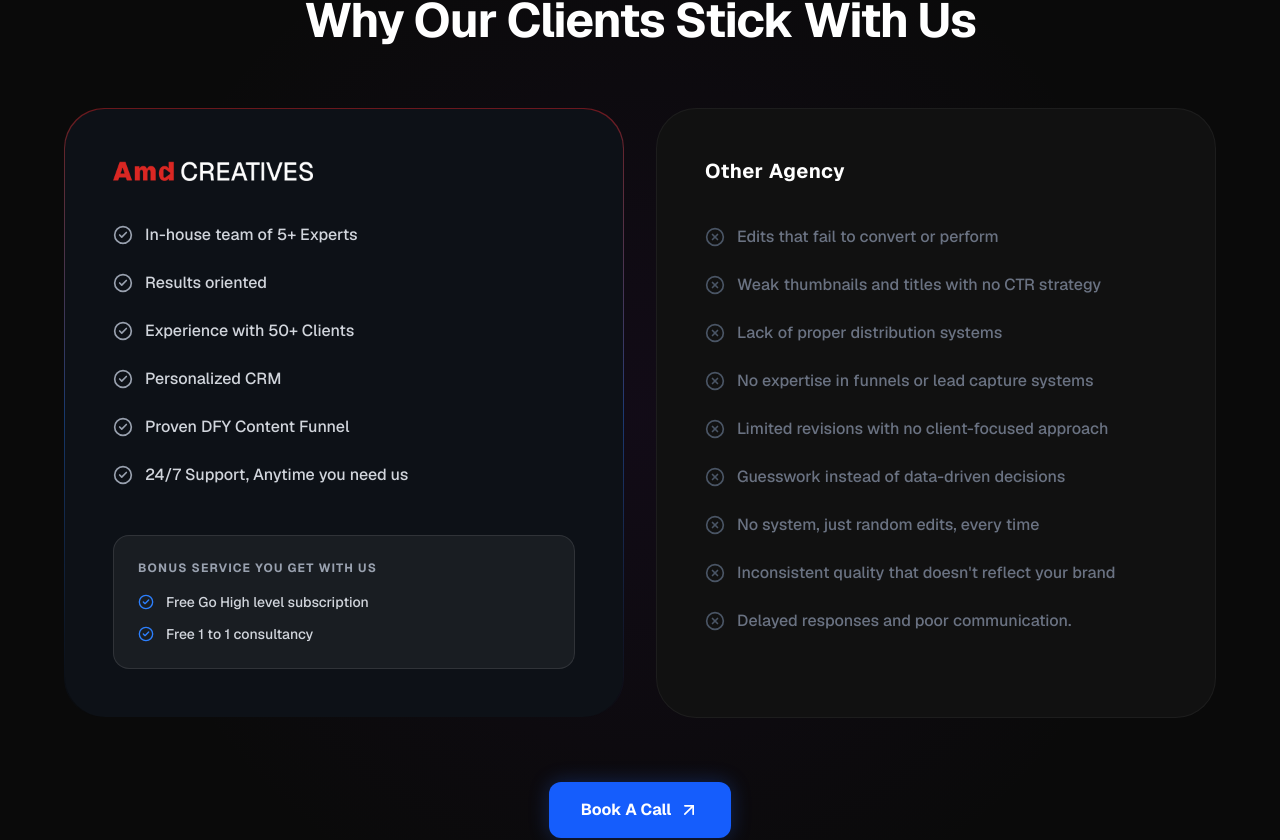
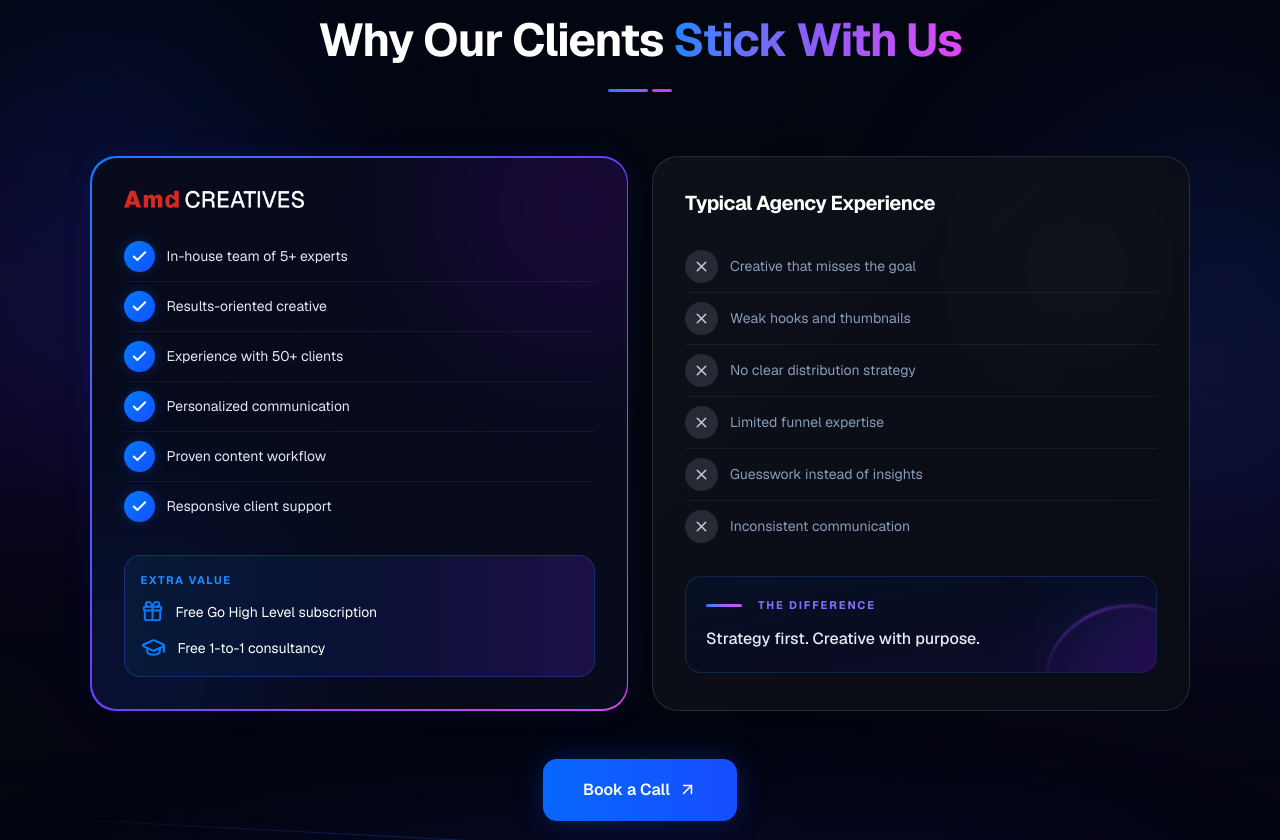
Before and after one commit to amdcreatives/amdcreatives.com, a Next.js app: page / in a window 1280 px wide. Shown: the part 3001-3841 px from the top of the page. Built offline with nearby package versions, Linux system fonts and the light colour scheme.

Commit message:
V2: Comparison Section

```diff
--- a/src/components/ui/Comparison.tsx
+++ b/src/components/ui/Comparison.tsx
@@ -1,93 +1,215 @@
-import { CheckCircle2, XCircle } from "lucide-react";
-import { cn } from "@/src/lib/utils"; // Uses the utility we created earlier
-import Image from "next/image";
-import Button from "./Button";
+import Image from 'next/image';
+import Link from 'next/link';
+import {
+  Check,
+  X,
+  ArrowUpRight,
+  Gift,
+  GraduationCap,
+} from 'lucide-react';
+
+const advantages = [
+  'In-house team of 5+ experts',
+  'Results-oriented creative',
+  'Experience with 50+ clients',
+  'Personalized communication',
+  'Proven content workflow',
+  'Responsive client support',
+];
+
+const disadvantages = [
+  'Creative that misses the goal',
+  'Weak hooks and thumbnails',
+  'No clear distribution strategy',
+  'Limited funnel expertise',
+  'Guesswork instead of insights',
+  'Inconsistent communication',
+];
 
 export default function Comparison() {
   return (
-    <section id="creativesComparison" className="bg-[#0a0a0a] py-24 px-6 relative overflow-hidden">
-      {/* Background Glow */}
-      <div className="absolute top-0 left-1/2 -translate-x-1/2 w-full h-full bg-[radial-gradient(circle_at_center,var(--tw-gradient-from)_0%,transparent_65%)] from-purple-900/10 pointer-events-none" />
+    <section
+      id="creativesComparison"
+      className="relative isolate overflow-hidden bg-[#02050E] px-5 py-20 sm:px-8 sm:py-24 lg:px-12 lg:py-28"
+    >
+      {/* Background */}
+      <div className="pointer-events-none absolute inset-0 -z-10 overflow-hidden">
+        <div className="absolute inset-0 bg-linear-to-b from-[#030714] via-[#02050B] to-[#030411]" />
 
-      <div className="max-w-6xl mx-auto relative z-10">
-        <h2 className="text-center text-white text-3xl md:text-5xl font-bold mb-16 tracking-tight">Why Our Clients Stick With Us</h2>
+        <div className="absolute -left-45 top-[8%] h-87.5 w-87.5 rounded-full bg-blue-700/20 blur-[100px] sm:h-120 sm:w-120" />
 
-        <div className="grid md:grid-cols-2 gap-8 items-stretch">
+        <div className="absolute left-[-12%] top-[28%] h-87.5 w-87.5 rounded-full bg-purple-700/20 blur-[130px]" />
 
-          {/* Amd Creatives Column */}
-          <div className="relative p-px rounded-[2.5rem] bg-linear-to-b from-red-500/40 via-blue-500/40 to-transparent">
-            <div className="h-full bg-[#0d1117] rounded-[2.5rem] p-8 md:p-12">
-              <div className="pt-1 mb-10.5">
-                <Image src="/logos/amd-creatives-7.webp" alt="Amd Creatives Logo" width={200} height={22} />
+        <div className="absolute -right-45 top-[22%] h-87.5 w-87.5 rounded-full bg-blue-600/20 blur-[100px] sm:h-112.5 sm:w-112.5" />
+
+        <div className="absolute right-[-10%] top-[35%] h-100 w-100 rounded-full bg-purple-800/20 blur-[140px]" />
+
+        <div className="absolute bottom-[-15%] left-[5%] h-50 w-[90%] rounded-[50%] bg-blue-600/20 blur-[90px]" />
+
+        <div className="absolute bottom-[-18%] right-[5%] h-50 w-[75%] rounded-[50%] bg-purple-700/20 blur-[100px]" />
+
+        <div className="absolute bottom-[8%] left-[-5%] h-px w-[110%] rotate-3 bg-linear-to-r from-transparent via-blue-600/60 to-purple-600/50" />
+
+        <div className="absolute inset-0 bg-[radial-gradient(ellipse_at_center,transparent_10%,rgba(2,5,14,0.35)_75%,#02050E_120%)]" />
+      </div>
+
+      <div className="relative z-10 mx-auto max-w-275">
+        {/* Heading */}
+        <div className="mb-12 text-center sm:mb-14 lg:mb-16">
+          <h2 className="text-3xl font-bold leading-tight tracking-tight text-white sm:text-4xl md:text-[46px]">
+            Why Our Clients{' '}
+            <span className="bg-linear-to-r from-[#1684FF] via-[#8B5CF6] to-[#E044F5] bg-clip-text text-transparent">
+              Stick With Us
+            </span>
+          </h2>
+
+          <div className="mt-5 flex items-center justify-center gap-1">
+            <span className="h-0.75 w-10 rounded-full bg-linear-to-r from-[#087BFF] to-[#8B5CF6]" />
+            <span className="h-0.75 w-5 rounded-full bg-[#C23BFF]" />
+          </div>
+        </div>
+
+        {/* Comparison Table */}
+        <div className="grid items-stretch gap-5 md:grid-cols-2 md:gap-6">
+          {/* AMD Creatives */}
+          <div className="group relative rounded-[26px] bg-linear-to-br from-[#087BFF] via-[#693BFF] to-[#D946EF] p-[1.5px] shadow-[0_0_30px_rgba(57,61,255,0.10)] transition-shadow duration-500 hover:shadow-[0_0_40px_rgba(89,56,255,0.20)]">
+            <div className="relative flex h-full flex-col overflow-hidden rounded-[25px] bg-[#070B1C] p-5 sm:p-7 lg:p-8">
+              {/* Card Glows */}
+              <div className="pointer-events-none absolute -right-20 -top-20 h-64 w-64 rounded-full bg-purple-700/20 blur-[90px]" />
+
+              <div className="pointer-events-none absolute -bottom-20 -left-20 h-64 w-64 rounded-full bg-blue-700/15 blur-[90px]" />
+
+              {/* Logo */}
+              <div className="relative z-10 mb-5 flex items-center sm:mb-6">
+                <Image
+                  src="/logos/amd-creatives-7.webp"
+                  alt="AMD Creatives"
+                  width={220}
+                  height={40}
+                  className="h-auto w-40 sm:w-45"
+                />
               </div>
 
-              <ul className="space-y-6">
-                <ListItem icon={<CheckCircle2 className="text-gray-400 w-5 h-5" />} text="In-house team of 5+ Experts" />
-                <ListItem icon={<CheckCircle2 className="text-gray-400 w-5 h-5" />} text="Results oriented" />
-                <ListItem icon={<CheckCircle2 className="text-gray-400 w-5 h-5" />} text="Experience with 50+ Clients" />
-                <ListItem icon={<CheckCircle2 className="text-gray-400 w-5 h-5" />} text="Personalized CRM" />
-                <ListItem icon={<CheckCircle2 className="text-gray-400 w-5 h-5" />} text="Proven DFY Content Funnel" />
-                <ListItem icon={<CheckCircle2 className="text-gray-400 w-5 h-5" />} text="24/7 Support, Anytime you need us" />
+              {/* Advantages */}
+              <ul className="relative z-10">
+                {advantages.map((item) => (
+                  <li
+                    key={item}
+                    className="flex items-center gap-3 border-b border-white/5.5 py-2.25 last:border-b-0"
+                  >
+                    <span className="flex h-7.75 w-7.75 shrink-0 items-center justify-center rounded-full bg-linear-to-br from-[#087BFF] to-[#164CFF] text-white shadow-[0_0_14px_rgba(8,102,255,0.25)]">
+                      <Check size={17} strokeWidth={2.8} />
+                    </span>
+
+                    <span className="text-[13px] leading-relaxed text-[#E0E7F5] sm:text-sm">
+                      {item}
+                    </span>
+                  </li>
+                ))}
               </ul>
 
-              {/* Bonus Box */}
-              <div className="mt-12 p-6 rounded-2xl bg-white/5 border border-white/10">
-                <p className="text-xs font-bold text-gray-400 uppercase tracking-widest mb-4">Bonus service you get with us</p>
+              {/* Extra Value */}
+              <div className="relative z-10 mt-5 rounded-2xl border border-blue-500/25 bg-linear-to-r from-[#061B3B]/90 via-[#0B1237]/90 to-[#211052]/80 p-4 sm:mt-6">
+                <p className="mb-3 text-[11px] font-bold uppercase tracking-[0.14em] text-[#238BFF]">
+                  Extra Value
+                </p>
+
                 <ul className="space-y-3">
-                  <ListItem icon={<CheckCircle2 className="text-blue-500 w-4 h-4" />} text="Free Go High level subscription" isSmall />
-                  <ListItem icon={<CheckCircle2 className="text-blue-500 w-4 h-4" />} text="Free 1 to 1 consultancy" isSmall />
+                  <li className="flex items-center gap-3">
+                    <Gift
+                      size={23}
+                      strokeWidth={2}
+                      className="shrink-0 text-[#087BFF]"
+                    />
+
+                    <span className="text-[13px] text-white sm:text-sm">
+                      Free Go High Level subscription
+                    </span>
+                  </li>
+
+                  <li className="flex items-center gap-3">
+                    <GraduationCap
+                      size={25}
+                      strokeWidth={2}
+                      className="shrink-0 text-[#087BFF]"
+                    />
+
+                    <span className="text-[13px] text-white sm:text-sm">
+                      Free 1-to-1 consultancy
+                    </span>
+                  </li>
                 </ul>
               </div>
             </div>
           </div>
 
-          {/* Other Agency Column */}
-          <div className="bg-[#111111] rounded-[2.5rem] p-8 md:p-12 border border-white/5">
-            <h3 className="text-xl font-bold text-white mb-10 tracking-wide">Other Agency</h3>
-            <ul className="space-y-6">
-              <ListItem icon={<XCircle className="text-gray-600 w-5 h-5" />} text="Edits that fail to convert or perform" isDimmed />
-              <ListItem icon={<XCircle className="text-gray-600 w-5 h-5" />} text="Weak thumbnails and titles with no CTR strategy" isDimmed />
-              <ListItem icon={<XCircle className="text-gray-600 w-5 h-5" />} text="Lack of proper distribution systems" isDimmed />
-              <ListItem icon={<XCircle className="text-gray-600 w-5 h-5" />} text="No expertise in funnels or lead capture systems" isDimmed />
-              <ListItem icon={<XCircle className="text-gray-600 w-5 h-5" />} text="Limited revisions with no client-focused approach" isDimmed />
-              <ListItem icon={<XCircle className="text-gray-600 w-5 h-5" />} text="Guesswork instead of data-driven decisions" isDimmed />
-              <ListItem icon={<XCircle className="text-gray-600 w-5 h-5" />} text="No system, just random edits, every time" isDimmed />
-              <ListItem icon={<XCircle className="text-gray-600 w-5 h-5" />} text="Inconsistent quality that doesn't reflect your brand" isDimmed />
-              <ListItem icon={<XCircle className="text-gray-600 w-5 h-5" />} text="Delayed responses and poor communication." isDimmed />
+          {/* Typical Agency Experience */}
+          <div className="relative flex h-full flex-col overflow-hidden rounded-[26px] border border-white/12 bg-linear-to-br from-[#0D1018] to-[#090C14] p-5 sm:p-7 lg:p-8">
+            {/* Subtle Card Glow */}
+            <div className="pointer-events-none absolute right-0 top-0 h-56 w-56 rounded-full bg-white/2.5 blur-[80px]" />
+
+            <h3 className="relative z-10 mb-5 text-lg font-bold tracking-tight text-white sm:mb-6 sm:text-xl">
+              Typical Agency Experience
+            </h3>
+
+            {/* Disadvantages */}
+            <ul className="relative z-10">
+              {disadvantages.map((item) => (
+                <li
+                  key={item}
+                  className="flex items-center gap-3 border-b border-white/5.5 py-2.25 last:border-b-0"
+                >
+                  <span className="flex h-8.25 w-8.25 shrink-0 items-center justify-center rounded-full bg-[#252A35] text-[#C1CAD8]">
+                    <X size={17} strokeWidth={2.2} />
+                  </span>
+
+                  <span className="text-[13px] leading-relaxed text-[#899CB9] sm:text-sm">
+                    {item}
+                  </span>
+                </li>
+              ))}
             </ul>
+
+            {/* The Difference Panel */}
+            <div className="relative mt-5 overflow-hidden rounded-2xl border border-blue-500/20 bg-linear-to-br from-[#071126] via-[#080C21] to-[#120C30] p-4 sm:mt-6 sm:p-5">
+              {/* Decorative Purple Wave */}
+              <div className="pointer-events-none absolute -bottom-12 -right-8 h-28 w-36 rotate-[-25deg] rounded-[50%] border-t-2 border-purple-500/50 bg-linear-to-tl from-purple-700/30 via-purple-600/10 to-transparent blur-[1px]" />
+
+              <div className="pointer-events-none absolute bottom-0 right-0 h-20 w-24 bg-blue-600/10 blur-2xl" />
+
+              {/* Label */}
+              <div className="relative z-10 mb-3 flex items-center gap-4">
+                <span className="h-0.75 w-9 rounded-full bg-linear-to-r from-[#087BFF] to-[#D946EF]" />
+
+                <span className="text-[10px] font-bold uppercase tracking-[0.17em] text-[#8B70FF] sm:text-[11px]">
+                  The Difference
+                </span>
+              </div>
+
+              {/* Statement */}
+              <p className="relative z-10 text-sm font-medium leading-relaxed text-[#E6EAF4] sm:text-base">
+                Strategy first. Creative with purpose.
+              </p>
+            </div>
           </div>
         </div>
 
-        {/* CTA Button */}
-        <div className="mt-16 flex justify-center">
-          <Button href="https://wa.me/+8801511658200" variant="primary" size="lg">Book A Call</Button>
+        {/* CTA */}
+        <div className="mt-10 flex justify-center sm:mt-12">
+          <Link
+            href="https://wa.me/8801511658200"
+            className="group inline-flex min-h-14 items-center justify-center gap-2 rounded-[14px] bg-linear-to-r from-[#0866FF] to-[#164CFF] px-8 py-4 text-sm font-semibold text-white shadow-[0_0_30px_rgba(8,102,255,0.25)] transition-all duration-300 hover:-translate-y-1 hover:shadow-[0_0_40px_rgba(8,102,255,0.40)] sm:min-h-15.5 sm:px-10 sm:text-base"
+          >
+            Book a Call
+
+            <ArrowUpRight
+              size={19}
+              strokeWidth={2}
+              className="transition-transform duration-300 group-hover:-translate-y-0.5 group-hover:translate-x-0.5"
+            />
+          </Link>
         </div>
       </div>
     </section>
   );
 }
-
-function ListItem({
-  icon,
-  text,
-  isDimmed = false,
-  isSmall = false
-}: {
-  icon: React.ReactNode,
-  text: string,
-  isDimmed?: boolean,
-  isSmall?: boolean
-}) {
-  return (
-    <li className="flex items-start gap-3">
-      <div className="mt-0.5 shrink-0">{icon}</div>
-      <span className={cn(
-        "font-medium",
-        isSmall ? "text-sm" : "text-base",
-        isDimmed ? "text-gray-500" : "text-gray-300"
-      )}>
-        {text}
-      </span>
-    </li>
-  );
-}
```
